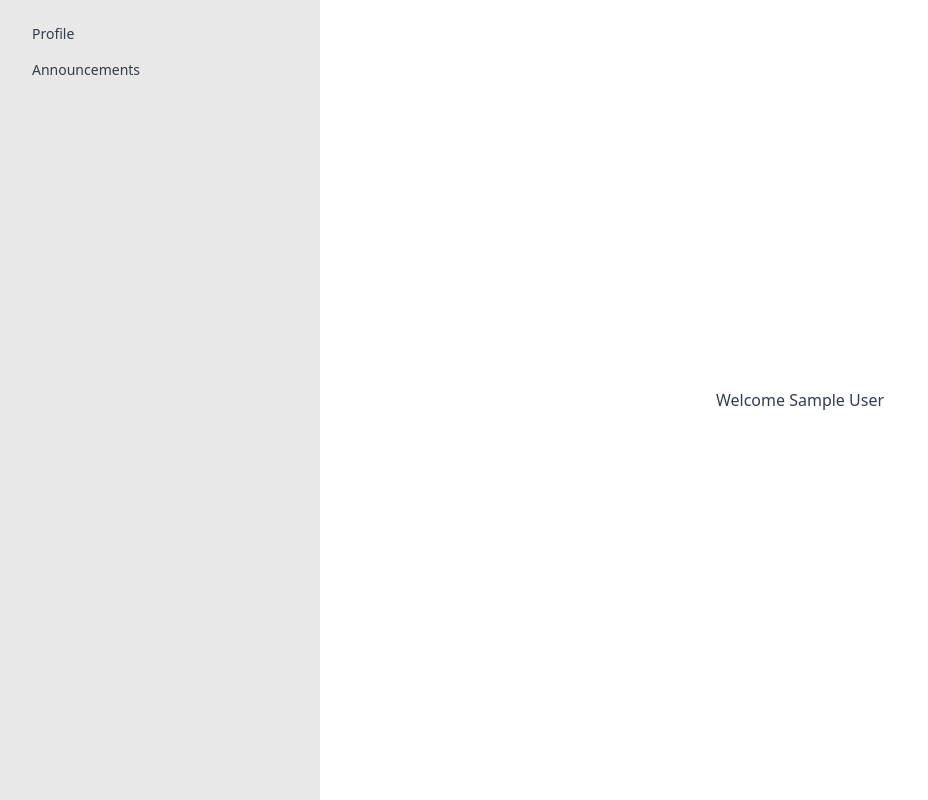
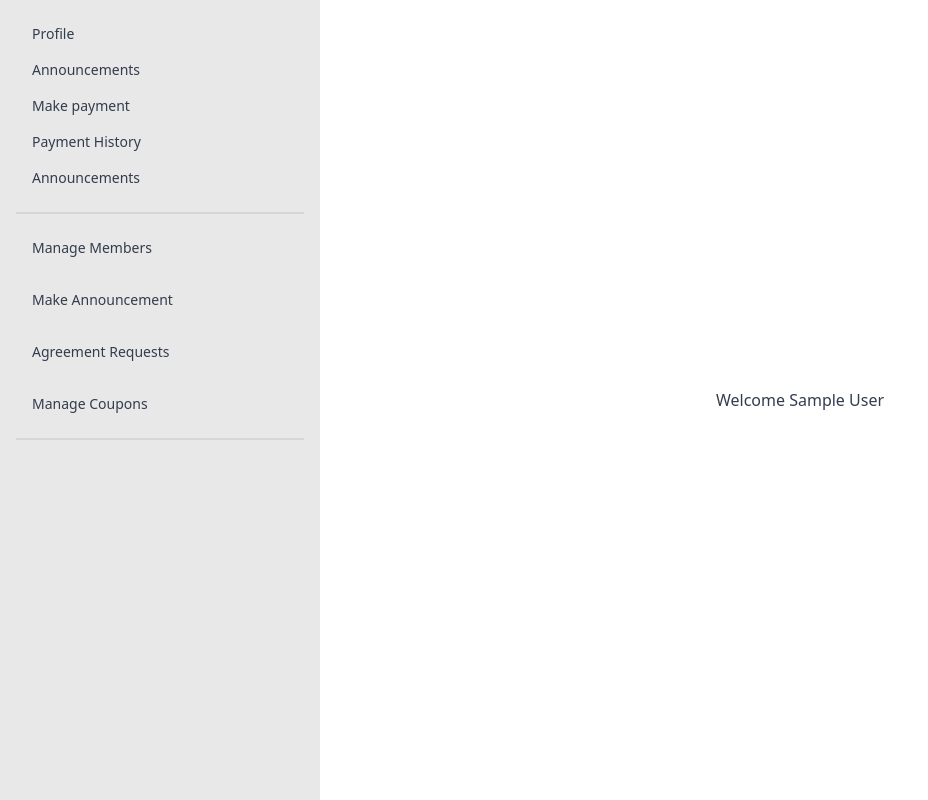
Before and after one commit to akdmousom/building-management-web-application-client, a React (Vite) app: page /dashboard in a window 1280 px wide. Shown: the whole page, without its empty margins (0-928 px from the left). Built offline with nearby package versions, Linux system fonts and the light colour scheme; no server answers; sample sign-in values are in the browser's storage.

Commit message:
All set dashboard

```diff
--- a/src/Layouts/Dashboard/Dashboard.jsx
+++ b/src/Layouts/Dashboard/Dashboard.jsx
@@ -22,8 +22,8 @@ const Dashboard = () => {
     // }, [])
 
     const admin = useAdmin()
+
     console.log(admin);
-
 
 
     return (
@@ -40,6 +40,19 @@ const Dashboard = () => {
                     {/* Sidebar content here */}
                     <li><Link to={'/dashboard/profile'}>Profile</Link></li>
                     <li><Link to={'/dashboard/announcements'}>Announcements</Link></li>
+                    <li><Link to={'/dashboard/announcements'}>Make payment</Link></li>
+                    <li><Link to={'/dashboard/announcements'}> Payment History</Link></li>
+                    <li><Link to={'/dashboard/announcements'}> Announcements</Link></li>
+
+
+
+                    <div className=" divider  grid">
+                    <li><Link to={'/dashboard/announcements'}> Manage Members</Link></li>
+                    <li><Link to={'/dashboard/announcements'}>  Make Announcement</Link></li>
+                    <li><Link to={'/dashboard/announcements'}>   Agreement Requests</Link></li>
+                    <li><Link to={'/dashboard/announcements'}>   Manage Coupons</Link></li>
+
+                    </div>
                 </ul>
 
             </div>
```
